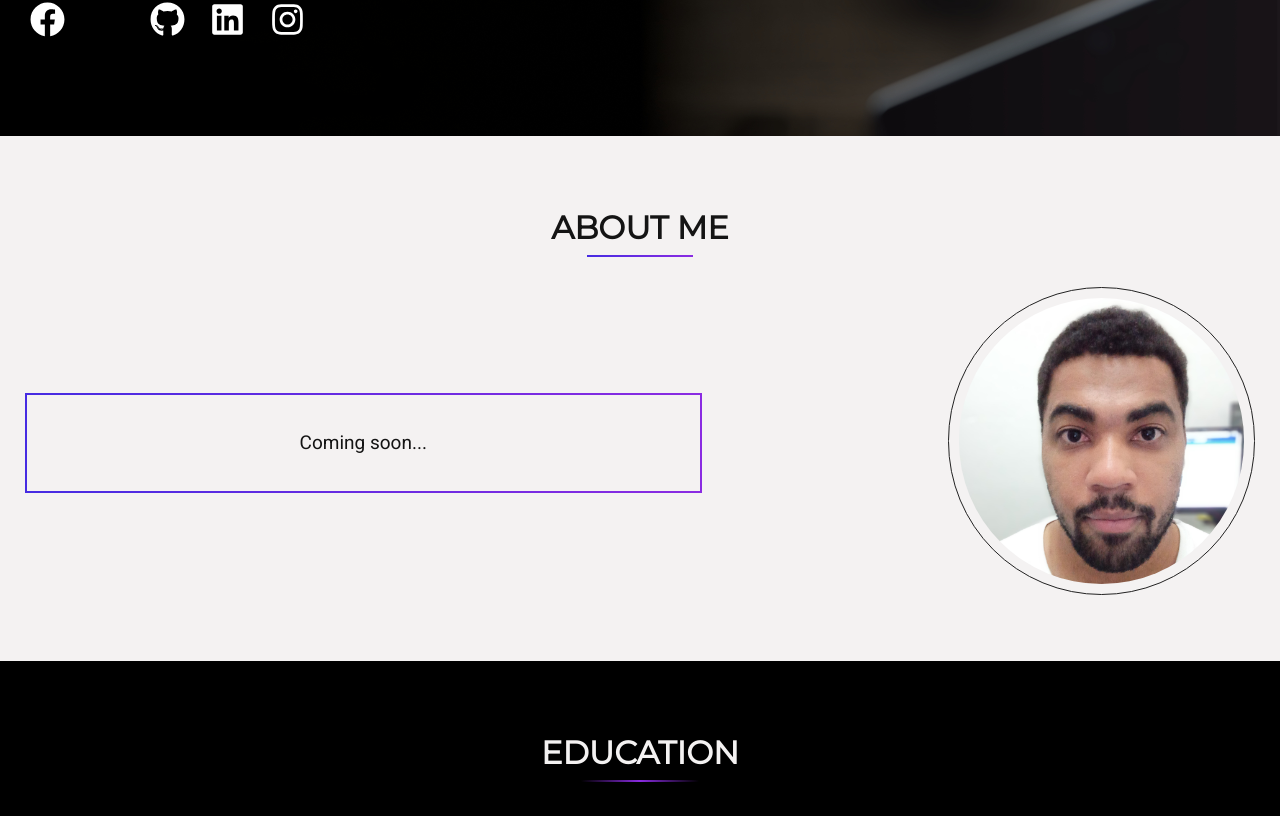
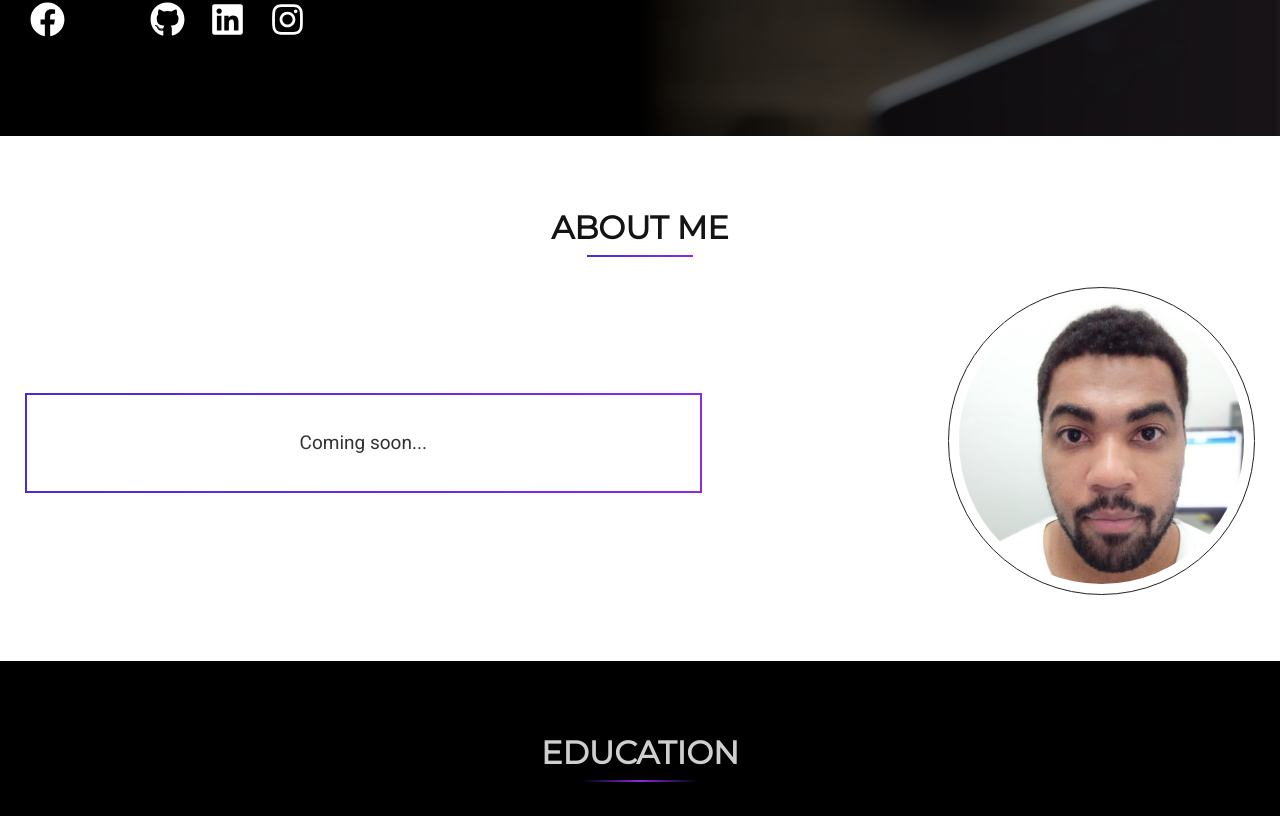
Before and after one commit to yapeansa/yago, a React (Vite) app: page / in a window 1280 px wide. Shown: the part 664-1480 px from the top of the page. Built offline with nearby package versions, Linux system fonts and the light colour scheme; no server answers; some icons are missing.

Commit message:
Alterando serviço de E-mail

```diff
--- a/src/EstilosGlobais/index.jsx
+++ b/src/EstilosGlobais/index.jsx
@@ -14,10 +14,11 @@ const EstilosGlobais = createGlobalStyle`
         --quarta: ;
         --preto: #000;
         --branco: #FFF;
+        --cinza-escuro: #333;
 
         --premiere: #FFBF00;
         --deuxieme: #141414;
-        --troisieme: #f4f2f2;
+        --troisieme: #cfcfcf;
         --quatrieme: #8A2BE2;
         --quatrieme-demie: #8A2BE2;
         --noir: #000000;
--- a/src/pages/About/AboutInfo/index.jsx
+++ b/src/pages/About/AboutInfo/index.jsx
@@ -6,7 +6,7 @@ const AboutInfo = styled.div`
     align-items: center;
     margin-top: 3rem;
     padding: 0 2.5rem;
-    color: var(--deuxieme);
+    color: var(--cinza-escuro);
     .text-intro {
         flex: 0 1 55%;
         z-index: 1;
--- a/src/pages/About/index.jsx
+++ b/src/pages/About/index.jsx
@@ -6,7 +6,7 @@ import me from "@/assets/images/me.jpg";
 
 const About = () => {
     return (
-        <Secao corDeFundo="var(--troisieme)" id="sobre">
+        <Secao corDeFundo="var(--branco)" id="sobre">
             <Container>
                 <Titulo
                     corDaBorda="linear-gradient(to right, var(--terceira), var(--segunda))"
--- a/src/pages/Contato/index.jsx
+++ b/src/pages/Contato/index.jsx
@@ -54,7 +54,7 @@ const Contato = ({ enviado, setEnviado }) => {
     const sendEmail = (e) => {
         e.preventDefault();
 
-        emailjs.sendForm('service_oumd0lp', 'template_e8zek0j', form.current, {
+        emailjs.sendForm('service_c66jb2p', 'template_e8zek0j', form.current, {
             publicKey: 'o5T1d5IHXaJyiTE7D',
         })
             .then(() => {
```
